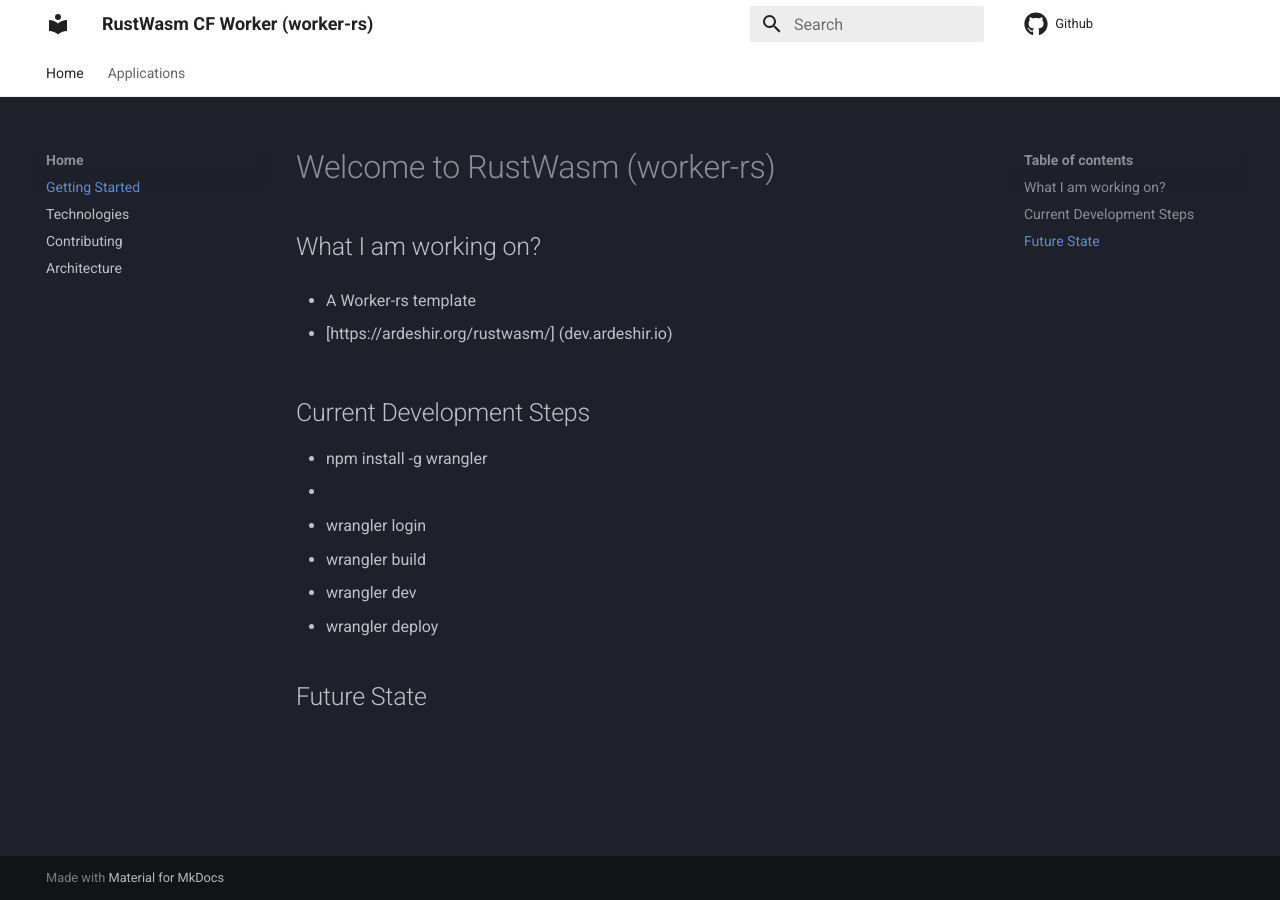
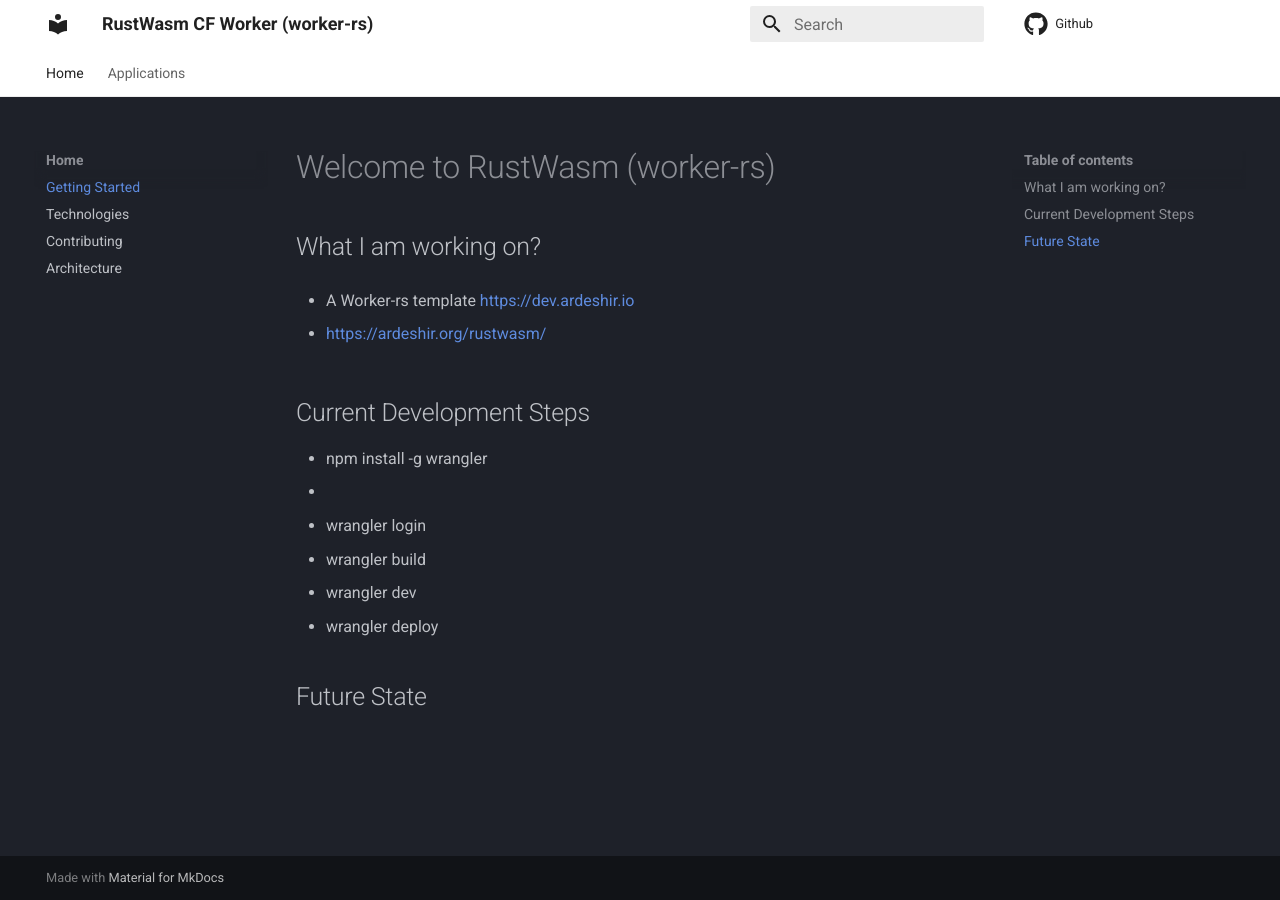
Before and after one commit to ardeshir/rustwasm, an MkDocs documentation site: the page built from docs/index.md, in a window 1280 px wide. Built offline with MkDocs 1.6.1 and Material for MkDocs 9.7.7, drawn with Linux system fonts in a browser that asks for light colours; comment, search, counter and statistics services are not loaded; some of the changed lines change nothing that is shown.

Commit message:
adding docs

```diff
--- a/docs/index.md
+++ b/docs/index.md
@@ -1,9 +1,9 @@
 # Welcome to RustWasm (worker-rs)
 
 ## What I am working on?
-- A Worker-rs template
+- A Worker-rs template [https://dev.ardeshir.io](dev.ardeshir.io)
 
-- [https://ardeshir.org/rustwasm/] (dev.ardeshir.io)
+- [https://ardeshir.org/rustwasm/](GitHub.com/ardeshir/rustwasm)
 ## Current Development Steps
 
 - npm install -g wrangler
```
